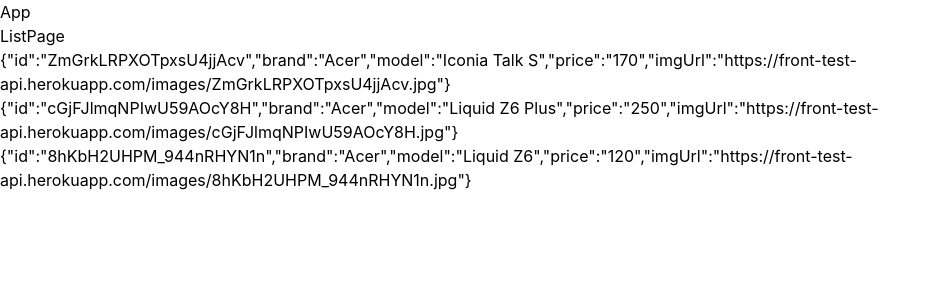
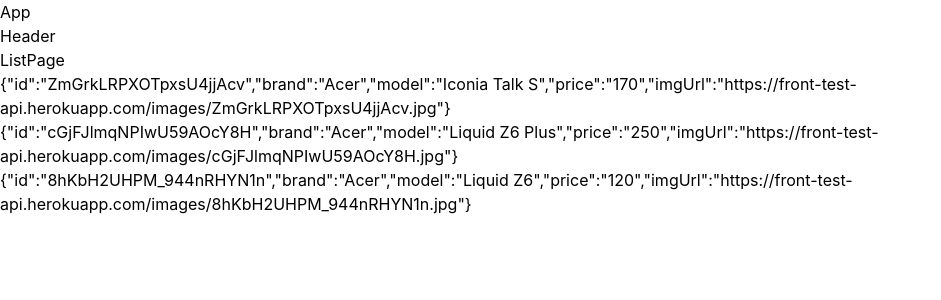
Before and after one commit to rafahuelin/mobile_shop_react_tailwind, a React (Create React App) app: page / in a window 1280 px wide. Shown: the top 300 px of the page, without its empty margins (0-941 px from the left). Built offline with nearby package versions, Linux system fonts and the light colour scheme.

Commit message:
add Header component

```diff
--- /dev/null
+++ b/src/Components/Header.js
@@ -0,0 +1,10 @@
+import React from 'react'
+
+
+const Header = () => {
+  return (
+    <div>Header</div>
+  )
+}
+
+export default Header
--- a/src/Pages/DetailPage.js
+++ b/src/Pages/DetailPage.js
@@ -1,13 +1,18 @@
 import PropTypes from 'prop-types'
 import React from 'react'
 import { useParams } from 'react-router-dom'
+import Header from '../Components/Header'
 
 
 const DetailPage = ({data}) => {
   const { id } = useParams()
   const mobile = data.find(el => el.id === id)
   return (
-    <div>Detail Page: {JSON.stringify(mobile)}</div>
+    <>
+      <Header />
+      <div>Detail Page: {JSON.stringify(mobile)}</div>
+    </>
+
   )
 }
 
--- a/src/Pages/ListPage.js
+++ b/src/Pages/ListPage.js
@@ -1,17 +1,19 @@
 import PropTypes from 'prop-types'
 import React from 'react'
 import ListItem from '../Components/ListItem'
+import Header from '../Components/Header'
 
 
 const ListPage = ({data}) => (
-  <div>
+  <>
+    <Header />
     <h1>ListPage</h1>
     <div>
       <ul>
         { data.map(mobile => <ListItem key={mobile.id} mobile={mobile} />) }
       </ul>
     </div>
-  </div>
+  </>
 )
 
 
```
